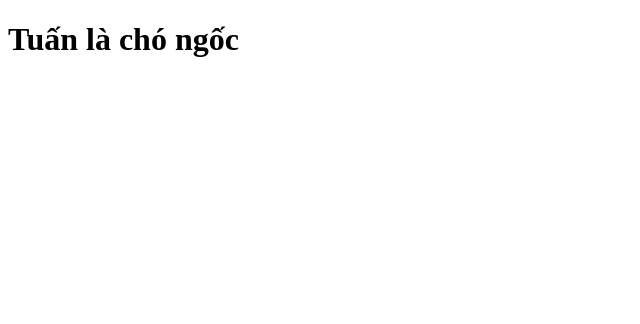
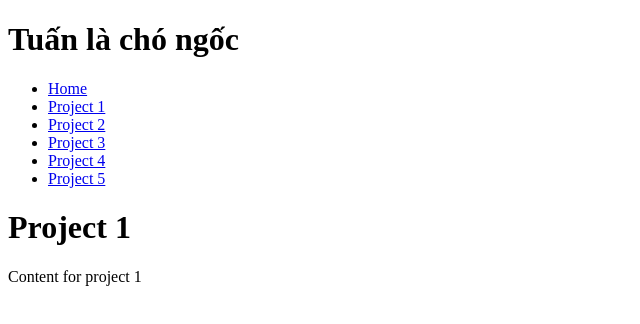
Before and after one commit to Qyn1903/QuynhVu.github.io, a plain HTML site: page project1.html in a window 1280 px wide. Shown: the whole page, without its empty margins (0-640 px from the left). Drawn offline with Linux system fonts and the light colour scheme.

Commit message:
Update project1.html

```diff
--- a/project1.html
+++ b/project1.html
@@ -9,5 +9,17 @@
 </head>
 <body>
   <h1>Tuấn là chó ngốc</h1>
+  <nav>
+    <ul>
+    <li><a href="index.html">Home</a></li>
+    <li><a href="project1.html">Project 1</a></li>
+    <li><a href="project2.html">Project 2</a></li>
+    <li><a href="project3.html">Project 3</a></li>
+    <li><a href="project4.html">Project 4</a></li>
+    <li><a href="project5.html">Project 5</a></li>
+    </ul>
+  </nav>
+<h1>Project 1</h1>
+    <p>Content for project 1</p>
 </body>
 </html>
```
